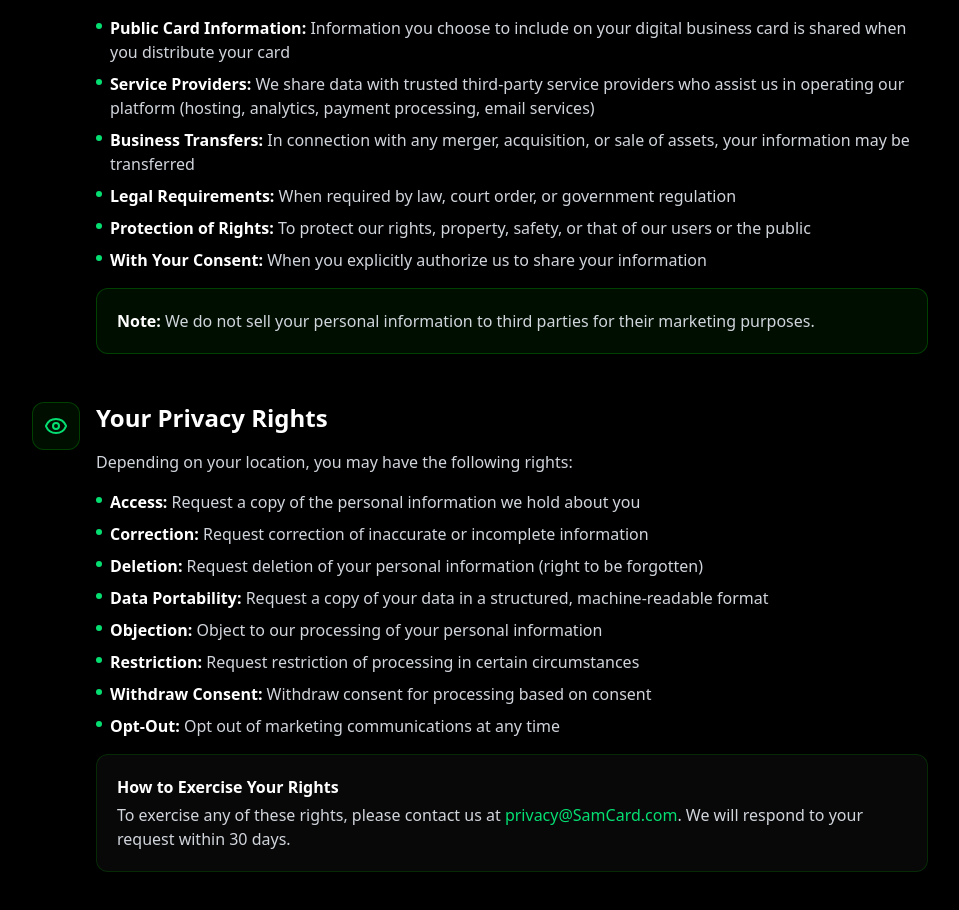
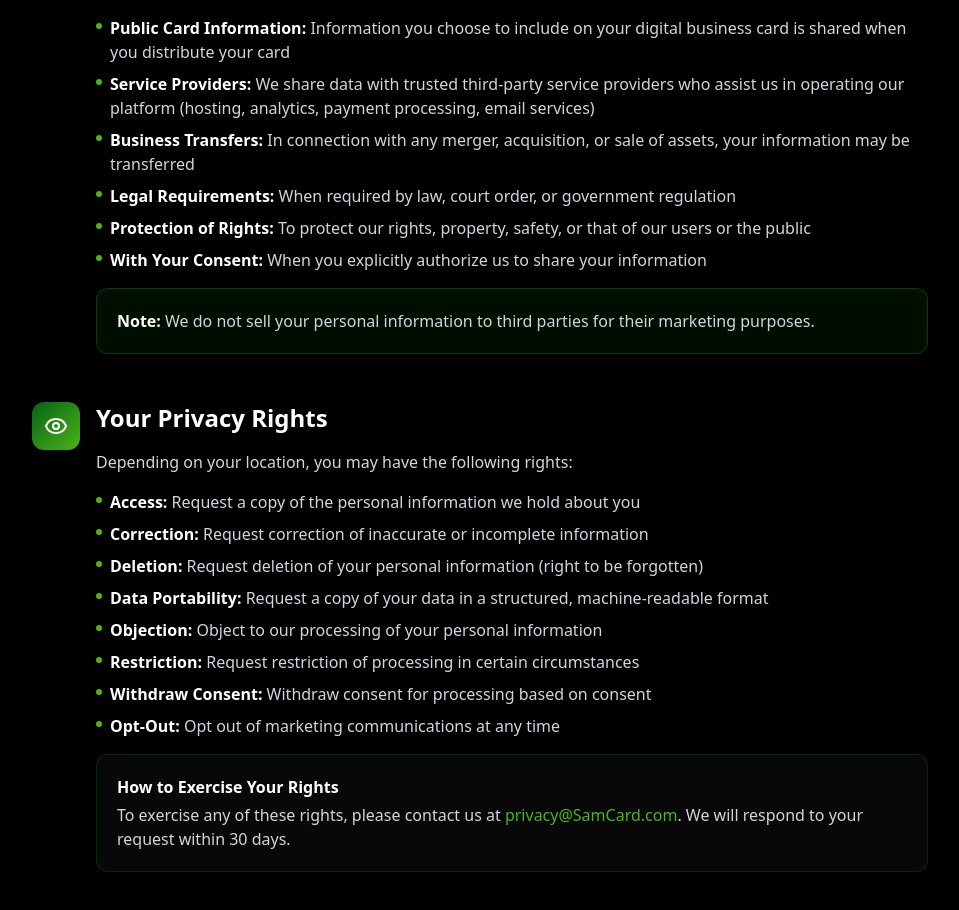
Before and after one commit to aice-xpert/samcard, a Next.js app: page /privacy-policy in a window 1280 px wide. Shown: the part 1884-2794 px from the top of the page, without its empty margins (160-1119 px from the left). Built offline with nearby package versions, Linux system fonts and the light colour scheme.

Commit message:
deploying on vercel

```diff
--- a/src/components/privacy-policy/Content.tsx
+++ b/src/components/privacy-policy/Content.tsx
@@ -108,7 +108,7 @@ export default function PrivacyPolicyPage() {
                 To exercise any of these rights, please contact us at{' '}
                 <a
                   href="mailto:privacy@SamCard.com"
-                  className="text-green-400 hover:underline"
+                  className="text-theme-kelly-green hover:underline"
                 >
                   privacy@SamCard.com
                 </a>
@@ -173,7 +173,7 @@ export default function PrivacyPolicyPage() {
           {/* Children */}
           <div className="space-y-4 text-gray-300">
             <h2 className="text-2xl font-bold text-white">
-              Children's Privacy
+              Children&apos;s Privacy
             </h2>
             <p>
               Our services are not intended for children under the age of 16. We do not knowingly
@@ -222,13 +222,13 @@ export default function PrivacyPolicyPage() {
             <PolicyCallout variant="subtle">
               <p>
                 <strong className="text-white">Email:</strong>{' '}
-                <a href="mailto:privacy@SamCard.com" className="text-green-400 hover:underline">
+                <a href="mailto:privacy@SamCard.com" className="text-theme-kelly-green hover:underline">
                   privacy@SamCard.com
                 </a>
               </p>
               <p className="mt-2">
                 <strong className="text-white">Data Protection Officer:</strong>{' '}
-                <a href="mailto:dpo@SamCard.com" className="text-green-400 hover:underline">
+                <a href="mailto:dpo@SamCard.com" className="text-theme-kelly-green hover:underline">
                   dpo@SamCard.com
                 </a>
               </p>
--- a/src/components/privacy-policy/PolicyList.tsx
+++ b/src/components/privacy-policy/PolicyList.tsx
@@ -12,7 +12,7 @@ export function PolicyList({ items }: PolicyListProps) {
         return (
           <li key={i} className="flex items-start gap-2">
             <span
-              className="mt-[7px] flex-shrink-0 w-1.5 h-1.5 rounded-full bg-green-400"
+              className="mt-[7px] flex-shrink-0 w-1.5 h-1.5 rounded-full bg-theme-kelly-green"
             />
             <span className="text-gray-300">
               {isObj ? (
--- a/src/components/privacy-policy/PolicySec.tsx
+++ b/src/components/privacy-policy/PolicySec.tsx
@@ -1,8 +1,9 @@
-import { type ReactNode, type ComponentType, type CSSProperties } from 'react';
+import { type ReactNode } from 'react';
+import { type LucideIcon } from 'lucide-react';
 
 type PolicySectionProps = {
   id?: string;
-  icon?: ComponentType<{ className?: string; style?: CSSProperties }>;
+  icon?: LucideIcon;
   title: string;
   children: ReactNode;
 };
@@ -12,14 +13,8 @@ export function PolicySection({ id, icon: Icon, title, children }: PolicySection
     <div id={id} className="space-y-6">
       <div className="flex items-start gap-4">
         {Icon && (
-          <div
-            className="flex-shrink-0 w-12 h-12 rounded-xl flex items-center justify-center"
-            style={{
-              background: 'rgba(0, 180, 0, 0.08)',
-              border: '1px solid rgba(0, 180, 0, 0.3)',
-            }}
-          >
-            <Icon className="w-6 h-6 text-green-400" />
+          <div className="flex-shrink-0 w-12 h-12 rounded-xl flex items-center justify-center bg-gradient-to-br from-theme-devil-green to-theme-kelly-green">
+            <Icon className="w-6 h-6 text-white" />
           </div>
         )}
         <div className="flex-1">
--- a/src/components/privacy-policy/PrivacyNav.tsx
+++ b/src/components/privacy-policy/PrivacyNav.tsx
@@ -40,7 +40,7 @@ export function PrivacyNav() {
             <span key={link.href} className="flex items-center gap-2 sm:gap-4">
               <button
                 onClick={() => scrollToSection(link.href)}
-                className="text-gray-400 hover:text-green-400 transition-colors duration-200"
+                className="text-gray-400 hover:text-theme-kelly-green transition-colors duration-200"
               >
                 {link.label}
               </button>
--- a/src/components/terms-and-services/TermsSection.tsx
+++ b/src/components/terms-and-services/TermsSection.tsx
@@ -1,4 +1,4 @@
-import { CheckCircle, Mail, Phone, MapPin } from "lucide-react";
+import { CheckCircle, type LucideIcon } from "lucide-react";
 
 type Contact = {
   email: string;
@@ -9,7 +9,7 @@ type Contact = {
 type Section = {
   id: number;
   title: string;
-  icon: React.ComponentType<any>;
+  icon: LucideIcon;
   paragraphs?: string[];
   checklist?: string[];
   bullets?: string[];
```
